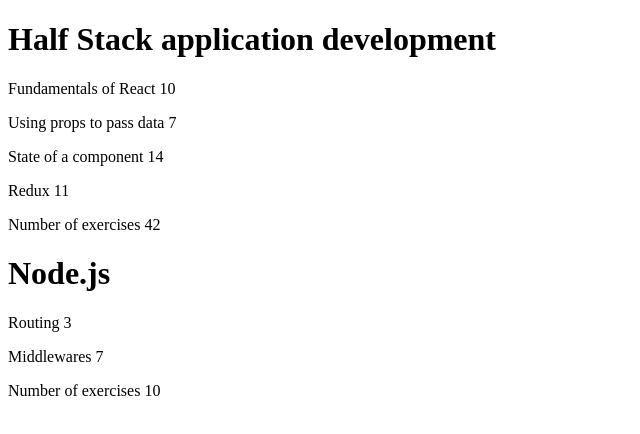
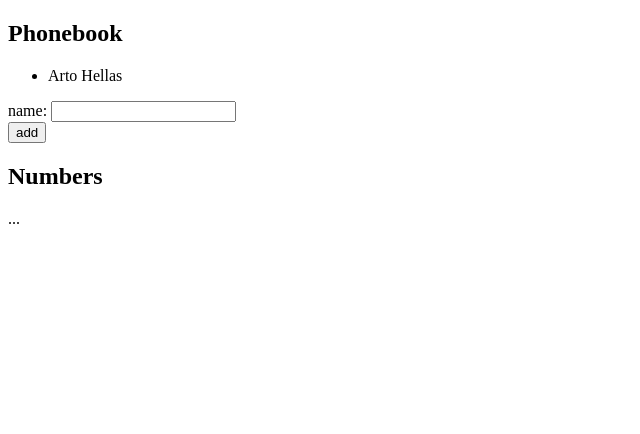
Before and after one commit to freyja-lynx-dev/fullstackopen, a React (Vite) app in the folder part2/: page / in a window 1280 px wide. Shown: the top 434 px of the page, without its empty margins (0-640 px from the left). Built offline with nearby package versions, Linux system fonts and the light colour scheme.

Commit message:
exercise 2.6

```diff
--- a/part2/src/App.jsx
+++ b/part2/src/App.jsx
@@ -1,6 +1,8 @@
 import Course from './components/Course'
+import Note from './components/Note'
+import { useState } from 'react'
 
-const App = () => {
+const CoursesApp = () => {
   const courses = [
     {
       name: 'Half Stack application development',
@@ -55,4 +57,94 @@
   )
 }
 
+const NotesApp = (props) => {
+  const [notes, setNotes] = useState(props.notes)
+  const [newNote, setNewNote] = useState('enter a note here!')
+  const [showAll, setShowAll] = useState(true)
+
+  const addNote = (event) => {
+    event.preventDefault()
+    const noteObject = {
+      content: newNote,
+      important: Math.random() < 0.5,
+      id: String(notes.length + 1)
+    }
+    setNotes(notes.concat(noteObject))
+    setNewNote('')
+  }
+
+  const handleNoteChange = (event) => {
+    console.log(event.target.value)
+    setNewNote(event.target.value)
+  }
+
+  const notesToShow = showAll ? notes : notes.filter(note => note.important)
+
+  return (
+    <div>
+      <h1>Notes</h1>
+      <div>
+        <button onClick={() => setShowAll(!showAll)}>show {showAll ? 'important' : 'all'}</button>
+      </div>
+      <ul>
+        {notesToShow.map(note =>
+          <Note key={note.id} note={note} />
+        )}
+      </ul>
+      <form onSubmit={addNote}>
+        <input value={newNote} onChange={handleNoteChange}/>
+        <button type="submit">save</button>
+      </form>
+    </div>
+  )
+}
+
+const Person = ({name}) => (<>{name}</>)
+
+const Persons = ({persons}) => (
+  <ul>
+    {persons.map((x) =>
+      <li key={x.name}>
+        <Person name={x.name} />
+      </li>
+    )}
+  </ul>
+)
+
+const App = () => {
+  const [persons, setPersons] = useState([
+    { name: 'Arto Hellas' }
+  ])
+  const [newName, setNewName] = useState('')
+
+  const addEntry = (event) => {
+    event.preventDefault()
+    const entryObject = {
+      name: newName,
+    }
+    setPersons(persons.concat([entryObject]))
+  }
+
+  const handleNameChange = (event) => {
+    setNewName(event.target.value)
+  }
+
+  return (
+    <div>
+      <h2>Phonebook</h2>
+      <Persons persons={persons} />
+      <form onSubmit={addEntry}>
+        <div>
+          name: <input value={newName} onChange={handleNameChange} />
+        </div>
+        <div>
+          <button type="submit">add</button>
+        </div>
+      </form>
+      <h2>Numbers</h2>
+      ...
+    </div>
+  )
+}
+
 export default App
```
